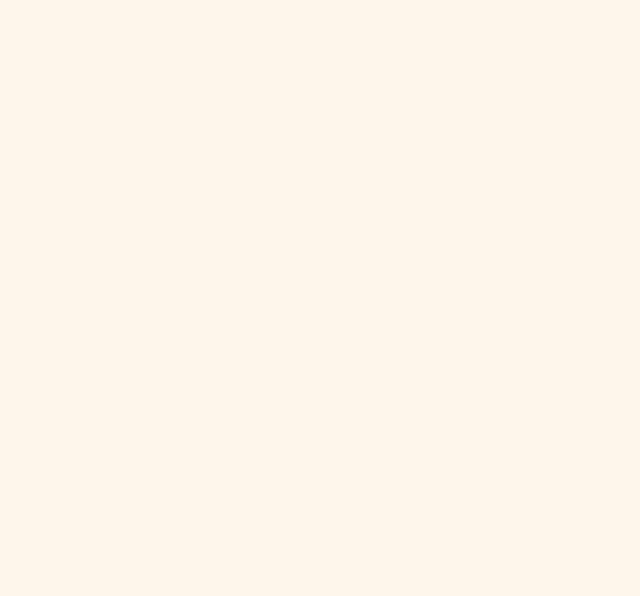
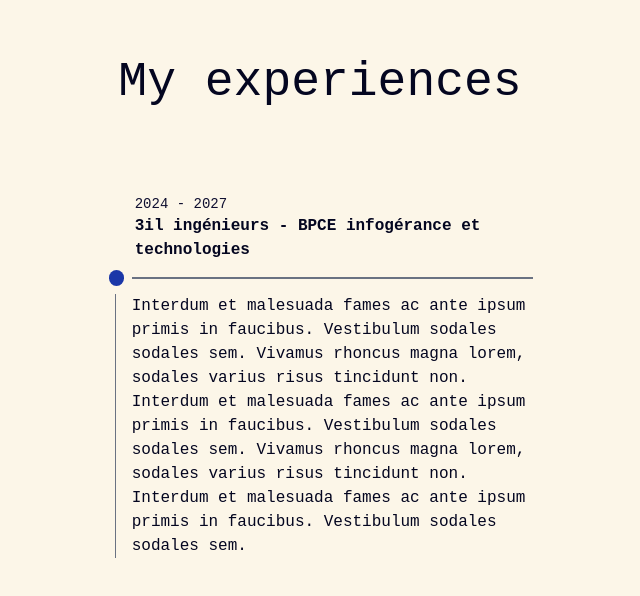
Before and after one commit to MathieuMarthy/portfolio, a Nuxt app: page / in a window 1280 px wide. Shown: the part 2806-3402 px from the top of the page, without its empty margins (320-960 px from the left). Before the commit the page ends 2864 px from the top, so only its background shows below. Built offline with nearby package versions, Linux system fonts and the light colour scheme.

Commit message:
create the skeleton of experience-bloc

```diff
--- a/app/app.vue
+++ b/app/app.vue
@@ -6,6 +6,7 @@
     <main class="flex flex-col items-center py-64 gap-64">
         <organisms-about-me/>
         <organisms-personal-projects/>
+        <organisms-my-experiences/>
     </main>
 
     <atoms-gradient-round color-rgba="rgba(5,135,20,0.2)" custom-class="top-[60%] left-0 -translate-x-1/2"/>
--- /dev/null
+++ b/app/components/molecules/experience-bloc.vue
@@ -0,0 +1,30 @@
+<script lang="ts" setup>
+
+defineProps({
+    experienceTitle: { type: String, required: true },
+    alignOnRight: { type: Boolean, required: true },
+});
+</script>
+
+<template>
+    <article class="flex flex-col gap-2 w-10/12 md:w-1/2 lg:w-1/3">
+        <div :class="alignOnRight ? 'pr-7': 'pl-7'">
+            <p class="text-text-secondary text-sm">{{ $t(`my-experiences.${experienceTitle}-dates`) }}</p>
+            <p class="text-text font-semibold">{{ $t(`my-experiences.${experienceTitle}-title`) }}</p>
+        </div>
+
+        <div :class="'flex items-center gap-2 ' + (alignOnRight ? 'flex-row-reverse pr-0.5': 'pl-0.5')">
+            <div class="size-4 bg-primary rounded-full"/>
+            <div class="bg-gray-500 w-full h-0.5"/>
+        </div>
+
+        <div :class="alignOnRight ? 'pr-2': 'pl-2'">
+            <p
+                :class="'text-text ' +
+                    (alignOnRight ?
+                        'border-r border-r-gray-500 pr-4':
+                        'border-l border-l-gray-500 pl-4')"
+            >{{ $t(`my-experiences.${experienceTitle}-description`) }}</p>
+        </div>
+    </article>
+</template>
--- /dev/null
+++ b/app/components/organisms/my-experiences.vue
@@ -0,0 +1,12 @@
+<template>
+    <section class="flex flex-col justify-center items-center gap-22 w-full">
+        <h2 class="text-text text-5xl text-center">{{ $t("my-experiences.my-experiences") }}</h2>
+
+        <div class="flex flex-col items-center">
+            <molecules-experience-bloc
+                :align-on-right="false"
+                experience-title="bpce-3il"
+            />
+        </div>
+    </section>
+</template>
--- a/i18n/locales/en.json
+++ b/i18n/locales/en.json
@@ -27,6 +27,13 @@
             "fastype-description": "Fastype is a game where you type words as fast as possible. Different game modes are available; the most popular one is “Fastaily.” This is a mode with a daily ranking where each player is given the same word list and has only one attempt per day to achieve a score. Users can create an account to track their stats and climb the leaderboard."
         }
     },
+    "my-experiences": {
+        "my-experiences": "My experiences",
+
+        "bpce-3il-dates": "2024 - 2027",
+        "bpce-3il-title": "3il ingénieurs - BPCE infogérance et technologies",
+        "bpce-3il-description": "Interdum et malesuada fames ac ante ipsum primis in faucibus. Vestibulum sodales sodales sem. Vivamus rhoncus magna lorem, sodales varius risus tincidunt non. Interdum et malesuada fames ac ante ipsum primis in faucibus. Vestibulum sodales sodales sem. Vivamus rhoncus magna lorem, sodales varius risus tincidunt non. Interdum et malesuada fames ac ante ipsum primis in faucibus. Vestibulum sodales sodales sem."
+    },
     "buttons": {
         "play-store": "play store",
         "site": "site"
--- a/i18n/locales/fr.json
+++ b/i18n/locales/fr.json
@@ -27,6 +27,14 @@
             "fastype-description": "Fastype est un jeu où vous tapez des mots aussi vite que possible. Différents modes de jeu sont disponibles ; le plus populaire est « Fastaily ». C'est un mode avec un classement quotidien où chaque joueur reçoit la même liste de mots et n'a qu'une seule tentative par jour pour obtenir un score. Les utilisateurs peuvent créer un compte pour suivre leurs statistiques et grimper dans le classement."
         }
     },
+    "my-experiences": {
+        "my-experiences": "Mes expériences",
+
+        "bpce-3il-dates": "2024 - 2027",
+        "bpce-3il-title": "3il ingénieurs - BPCE infogérance et technologies",
+        "bpce-3il-description": "Interdum et malesuada fames ac ante ipsum primis in faucibus. Vestibulum sodales sodales sem. Vivamus rhoncus magna lorem, sodales varius risus tincidunt non. Interdum et malesuada fames ac ante ipsum primis in faucibus. Vestibulum sodales sodales sem. Vivamus rhoncus magna lorem, sodales varius risus tincidunt non. Interdum et malesuada fames ac ante ipsum primis in faucibus. Vestibulum sodales sodales sem."
+
+    },
     "buttons": {
         "play-store": "play store",
         "site": "site"
```
